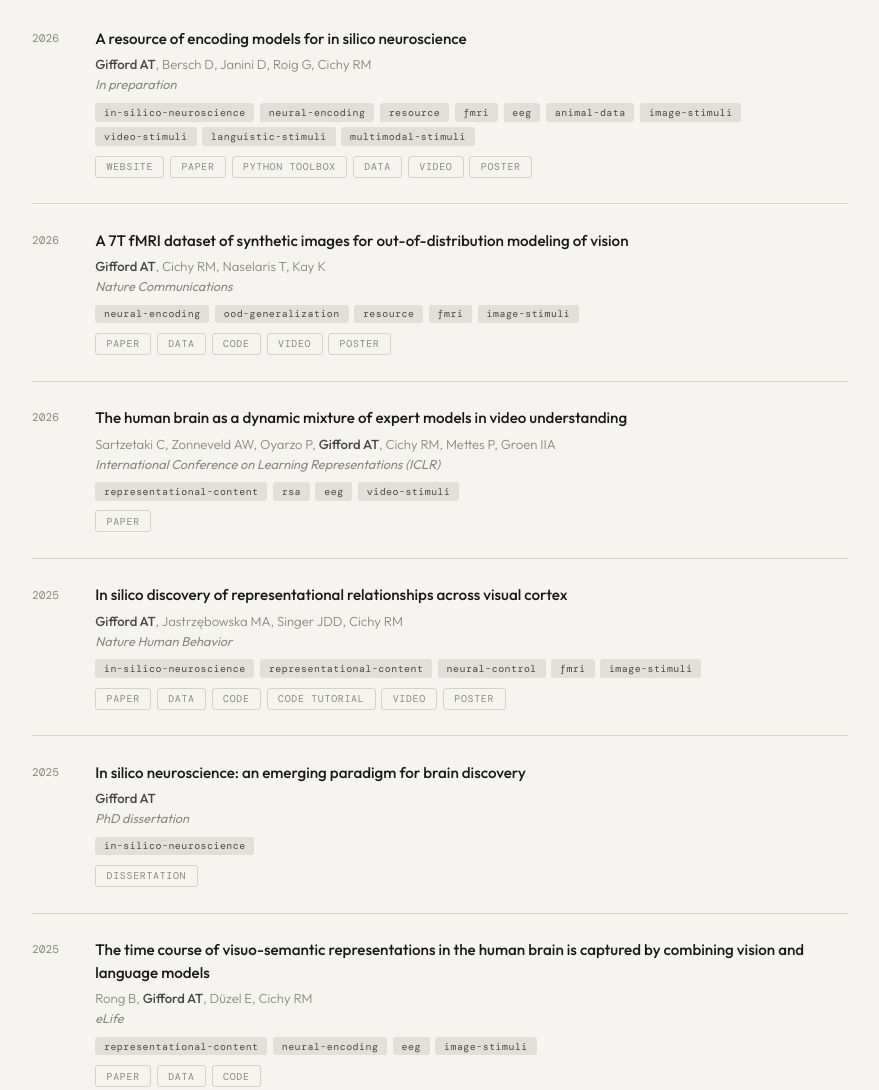
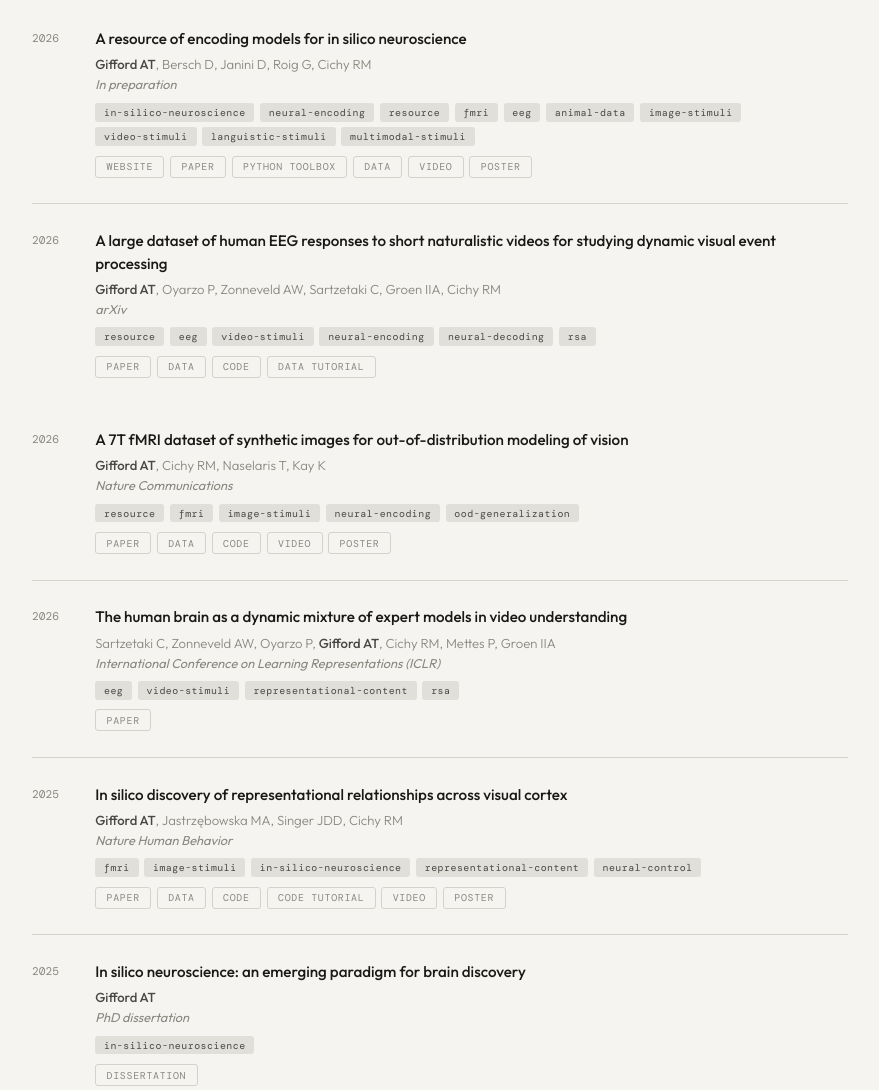
Before and after one commit to gifale95/gifale95.github.io, a plain HTML site: page index.html in a window 1280 px wide. Shown: the part 1410-2500 px from the top of the page, without its empty margins (200-1079 px from the left). Drawn offline with nearby package versions, Linux system fonts and the light colour scheme; a web font is replaced by a local one.

Commit message:
Add publication entry for EEG dataset study
Added a new publication entry for a dataset of human EEG responses to videos, including authors, venue, tags, and links.

```diff
--- a/index.html
+++ b/index.html
@@ -565,6 +565,29 @@
             </div>
           </div>
 
+          <div class="pub-item-last" data-tags="neural-encoding neural-decoding resource eeg video-stimuli rsa" data-year="2026">
+            <span class="pub-year">2026</span>
+            <div class="pub-content">
+              <p class="pub-title"><a href="!!!!!!!!!!!!!!!!!!!!!!!!!!!!!!!!!!!!!" target="_blank">A large dataset of human EEG responses to short naturalistic videos for studying dynamic visual event processing</a></p>
+              <p class="pub-authors"><strong>Gifford AT</strong>, Oyarzo P, Zonneveld AW, Sartzetaki C, Groen IIA, Cichy RM</p>
+              <p class="pub-venue">arXiv</p>
+              <div class="pub-tags">
+                <span class="pub-tag">resource</span>
+                <span class="pub-tag">eeg</span>
+                <span class="pub-tag">video-stimuli</span>
+                <span class="pub-tag">neural-encoding</span>
+                <span class="pub-tag">neural-decoding</span>
+                <span class="pub-tag">rsa</span>
+              </div>
+              <div class="pub-links">
+                <a href="!!!!!!!!!!!!!!!!!!!!!!!!!!!!!!!!!!!!!" target="_blank" class="pub-res-link">Paper</a>
+                <a href="https://openneuro.org/datasets/ds008257" target="_blank" class="pub-res-link">Data</a>
+                <a href="https://github.com/gifale95/EMD" target="_blank" class="pub-res-link">Code</a>
+                <a href="https://colab.research.google.com/drive/1Z5MDo8yy3sucggLQ4SMETtud2E1igRE9?usp=drive_link" target="_blank" class="pub-res-link">Data tutorial</a>
+              </div>
+            </div>
+          </div>
+
           <div class="pub-item" data-tags="neural-encoding ood-generalization resource fmri image-stimuli" data-year="2026">
             <span class="pub-year">2026</span>
             <div class="pub-content">
@@ -572,11 +595,11 @@
               <p class="pub-authors"><strong>Gifford AT</strong>, Cichy RM, Naselaris T, Kay K</p>
               <p class="pub-venue">Nature Communications</p>
               <div class="pub-tags">
-                <span class="pub-tag">neural-encoding</span>
-                <span class="pub-tag">ood-generalization</span>
                 <span class="pub-tag">resource</span>
                 <span class="pub-tag">fmri</span>
                 <span class="pub-tag">image-stimuli</span>
+                <span class="pub-tag">neural-encoding</span>
+                <span class="pub-tag">ood-generalization</span>
               </div>
               <div class="pub-links">
                 <a href="https://doi.org/10.1038/s41467-026-69345-9" target="_blank" class="pub-res-link">Paper</a>
@@ -595,10 +618,10 @@
               <p class="pub-authors">Sartzetaki C, Zonneveld AW, Oyarzo P, <strong>Gifford AT</strong>, Cichy RM, Mettes P, Groen IIA</p>
               <p class="pub-venue">International Conference on Learning Representations (ICLR)</p>
               <div class="pub-tags">
+                <span class="pub-tag">eeg</span>
+                <span class="pub-tag">video-stimuli</span>
                 <span class="pub-tag">representational-content</span>
                 <span class="pub-tag">rsa</span>
-                <span class="pub-tag">eeg</span>
-                <span class="pub-tag">video-stimuli</span>
               </div>
               <div class="pub-links">
                 <a href="https://openreview.net/forum?id=bSsNSfyj8m" target="_blank" class="pub-res-link">Paper</a>
@@ -613,11 +636,11 @@
               <p class="pub-authors"><strong>Gifford AT</strong>, Jastrzębowska MA, Singer JDD, Cichy RM</p>
               <p class="pub-venue">Nature Human Behavior</p>
               <div class="pub-tags">
+                <span class="pub-tag">fmri</span>
+                <span class="pub-tag">image-stimuli</span>
                 <span class="pub-tag">in-silico-neuroscience</span>
                 <span class="pub-tag">representational-content</span>
                 <span class="pub-tag">neural-control</span>
-                <span class="pub-tag">fmri</span>
-                <span class="pub-tag">image-stimuli</span>
               </div>
               <div class="pub-links">
                 <a href="https://doi.org/10.1038/s41562-025-02252-z" target="_blank" class="pub-res-link">Paper</a>
@@ -652,10 +675,10 @@
               <p class="pub-authors">Rong B, <strong>Gifford AT</strong>, Düzel E, Cichy RM</p>
               <p class="pub-venue">eLife</p>
               <div class="pub-tags">
+                <span class="pub-tag">eeg</span>
+                <span class="pub-tag">image-stimuli</span>
                 <span class="pub-tag">representational-content</span>
                 <span class="pub-tag">neural-encoding</span>
-                <span class="pub-tag">eeg</span>
-                <span class="pub-tag">image-stimuli</span>
               </div>
               <div class="pub-links">
                 <a href="https://doi.org/10.7554/eLife.108915.1" target="_blank" class="pub-res-link">Paper</a>
@@ -672,12 +695,12 @@
               <p class="pub-authors"><strong>Gifford AT</strong>, Bersch D, St-Laurent M, Pinsard B, Boyle J, Bellec L, Oliva A, Roig G, Cichy RM</p>
               <p class="pub-venue">arXiv</p>
               <div class="pub-tags">
-                <span class="pub-tag">neural-encoding</span>
-                <span class="pub-tag">ood-generalization</span>
                 <span class="pub-tag">resource</span>
                 <span class="pub-tag">community-event</span>
                 <span class="pub-tag">fmri</span>
                 <span class="pub-tag">multimodal-stimuli</span>
+                <span class="pub-tag">neural-encoding</span>
+                <span class="pub-tag">ood-generalization</span>
               </div>
               <div class="pub-links">
                 <a href="https://algonautsproject.com/" target="_blank" class="pub-res-link">Website</a>
@@ -696,9 +719,9 @@
               <p class="pub-authors">Lahner B, Dwivedi K, Iamshchinina P, Graumann M, Lascelles A, Roig G, <strong>Gifford AT</strong>, Pan B, Jin S, Murty AR, Kay K, Oliva A, Cichy RM</p>
               <p class="pub-venue">Nature Communications</p>
               <div class="pub-tags">
-                <span class="pub-tag">resource</span>
                 <span class="pub-tag">fmri</span>
                 <span class="pub-tag">video-stimuli</span>
+                <span class="pub-tag">resource</span>
               </div>
               <div class="pub-links">
                 <a href="https://doi.org/10.1038/s41467-024-50310-3" target="_blank" class="pub-res-link">Paper</a>
@@ -715,9 +738,9 @@
               <p class="pub-authors">Guo M, Choksi B, Saba-Sadiya S, <strong>Gifford AT</strong>, Vilas MG, Cichy RM, Roig G</p>
               <p class="pub-venue">European Conference on Computer Vision (ECCV)</p>
               <div class="pub-tags">
-                <span class="pub-tag">neural-alignment</span>
                 <span class="pub-tag">eeg</span>
                 <span class="pub-tag">image-stimuli</span>
+                <span class="pub-tag">neural-alignment</span>
               </div>
               <div class="pub-links">
                 <a href="https://link.springer.com/chapter/10.1007/978-3-031-91578-9_18" target="_blank" class="pub-res-link">Paper</a>
@@ -734,12 +757,12 @@
               <p class="pub-authors"><strong>Gifford AT</strong>, Lahner B, Saba-Sadiya S, Vilas MG, Lascelles A, Oliva A, Kay K, Roig G, Cichy RM</p>
               <p class="pub-venue">arXiv</p>
               <div class="pub-tags">
-                <span class="pub-tag">neural-encoding</span>
-                <span class="pub-tag">ood-generalization</span>
                 <span class="pub-tag">resource</span>
                 <span class="pub-tag">community-event</span>
                 <span class="pub-tag">fmri</span>
                 <span class="pub-tag">image-stimuli</span>
+                <span class="pub-tag">neural-encoding</span>
+                <span class="pub-tag">ood-generalization</span>
               </div>
               <div class="pub-links">
                 <a href="https://algonautsproject.com/" target="_blank" class="pub-res-link">Website</a>
@@ -759,11 +782,11 @@
               <p class="pub-authors"><strong>Gifford AT</strong>, Dwivedi K, Roig G, Cichy RM</p>
               <p class="pub-venue">NeuroImage</p>
               <div class="pub-tags">
-                <span class="pub-tag">neural-encoding</span>
-                <span class="pub-tag">neural-decoding</span>
                 <span class="pub-tag">resource</span>
                 <span class="pub-tag">eeg</span>
                 <span class="pub-tag">image-stimuli</span>
+                <span class="pub-tag">neural-encoding</span>
+                <span class="pub-tag">neural-decoding</span>
               </div>
               <div class="pub-links">
                 <a href="https://doi.org/10.1016/j.neuroimage.2022.119754" target="_blank" class="pub-res-link">Paper</a>
```
